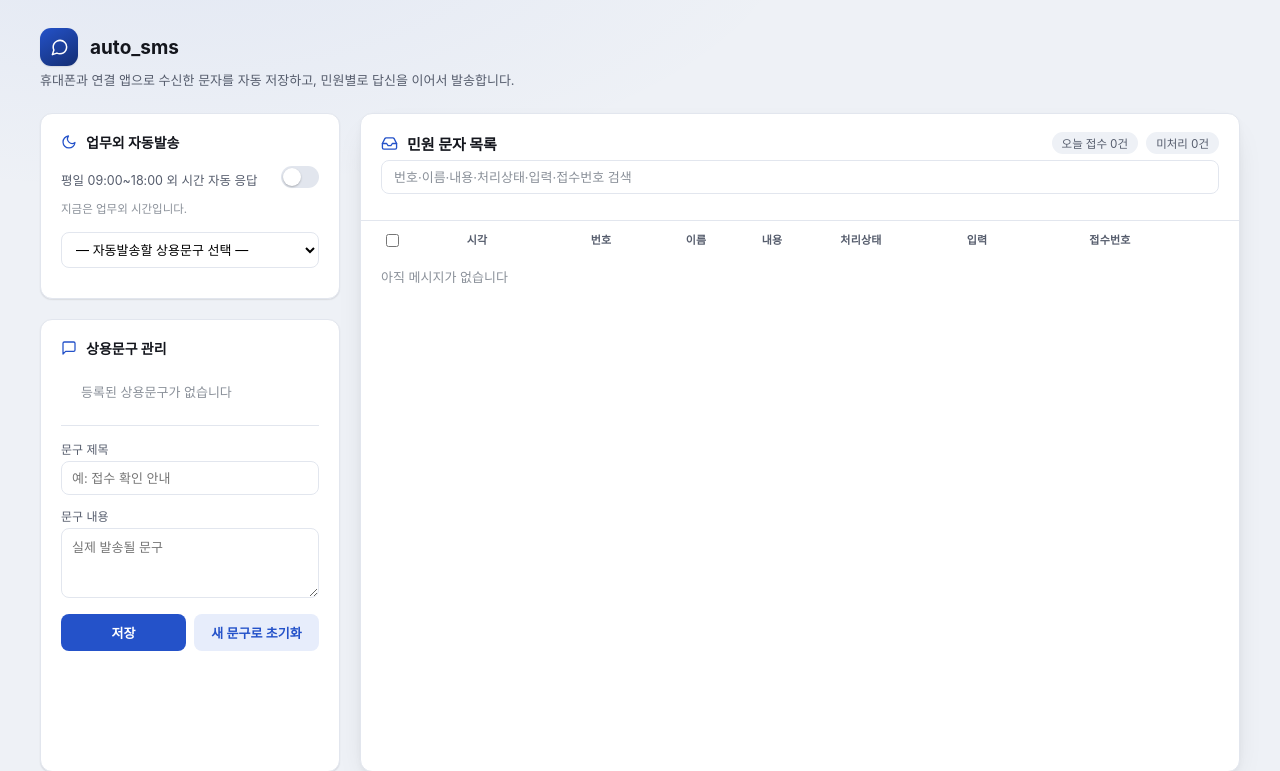
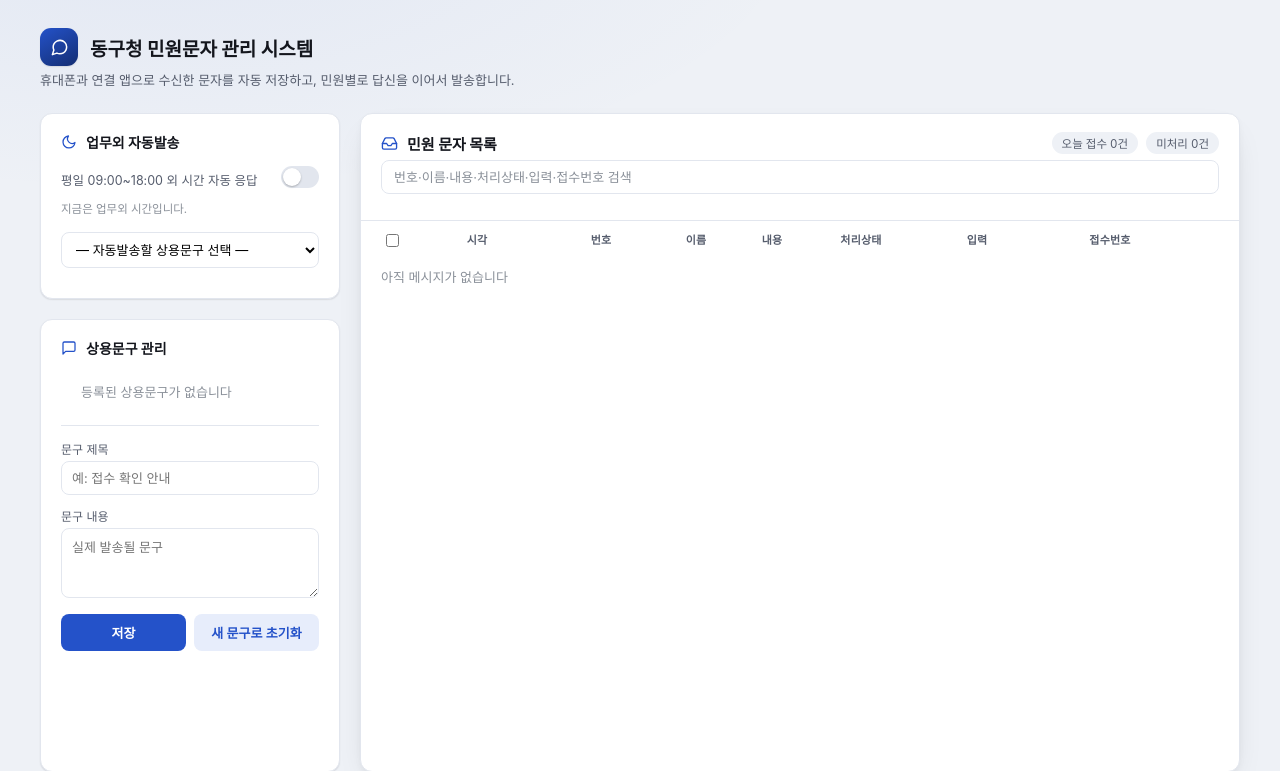
Before and after one commit to seccrc/auto_sms, a Flask app: page / in a window 1280 px wide. Shown: the top 771 px of the page. Run offline with Flask 3, Linux system fonts and the light colour scheme; data that the repository does not hold is empty; some web fonts are replaced.

Commit message:
제목을 "동구청 민원문자 관리 시스템"으로 변경
헤더 워드마크와 브라우저 탭 제목을 auto_sms에서 실제 서비스명으로 교체.

```diff
--- a/templates/dashboard.html
+++ b/templates/dashboard.html
@@ -3,7 +3,7 @@
 <head>
 <meta charset="utf-8">
 <meta name="viewport" content="width=device-width, initial-scale=1">
-<title>auto_sms — 휴대폰 문자 자동화</title>
+<title>동구청 민원문자 관리 시스템</title>
 <link rel="preconnect" href="https://fonts.googleapis.com">
 <link href="https://fonts.googleapis.com/css2?family=IBM+Plex+Sans+KR:wght@400;500;600;700&family=IBM+Plex+Mono:wght@400;500;600&display=swap" rel="stylesheet">
 <style>
@@ -228,7 +228,7 @@
   <div class="brand-mark">
     <svg width="19" height="19" viewBox="0 0 24 24" fill="none" stroke="white" stroke-width="1.9" stroke-linecap="round" stroke-linejoin="round"><path d="M21 11.5a8.38 8.38 0 0 1-.9 3.8 8.5 8.5 0 0 1-7.6 4.7 8.38 8.38 0 0 1-3.8-.9L3 21l1.9-5.7a8.38 8.38 0 0 1-.9-3.8 8.5 8.5 0 0 1 4.7-7.6 8.38 8.38 0 0 1 3.8-.9h.5a8.48 8.48 0 0 1 8 8v.5z"/></svg>
   </div>
-  <h1 style="margin: 0;">auto_sms</h1>
+  <h1 style="margin: 0;">동구청 민원문자 관리 시스템</h1>
 </div>
 <p class="sub">휴대폰과 연결 앱으로 수신한 문자를 자동 저장하고, 민원별로 답신을 이어서 발송합니다.</p>
 
```
